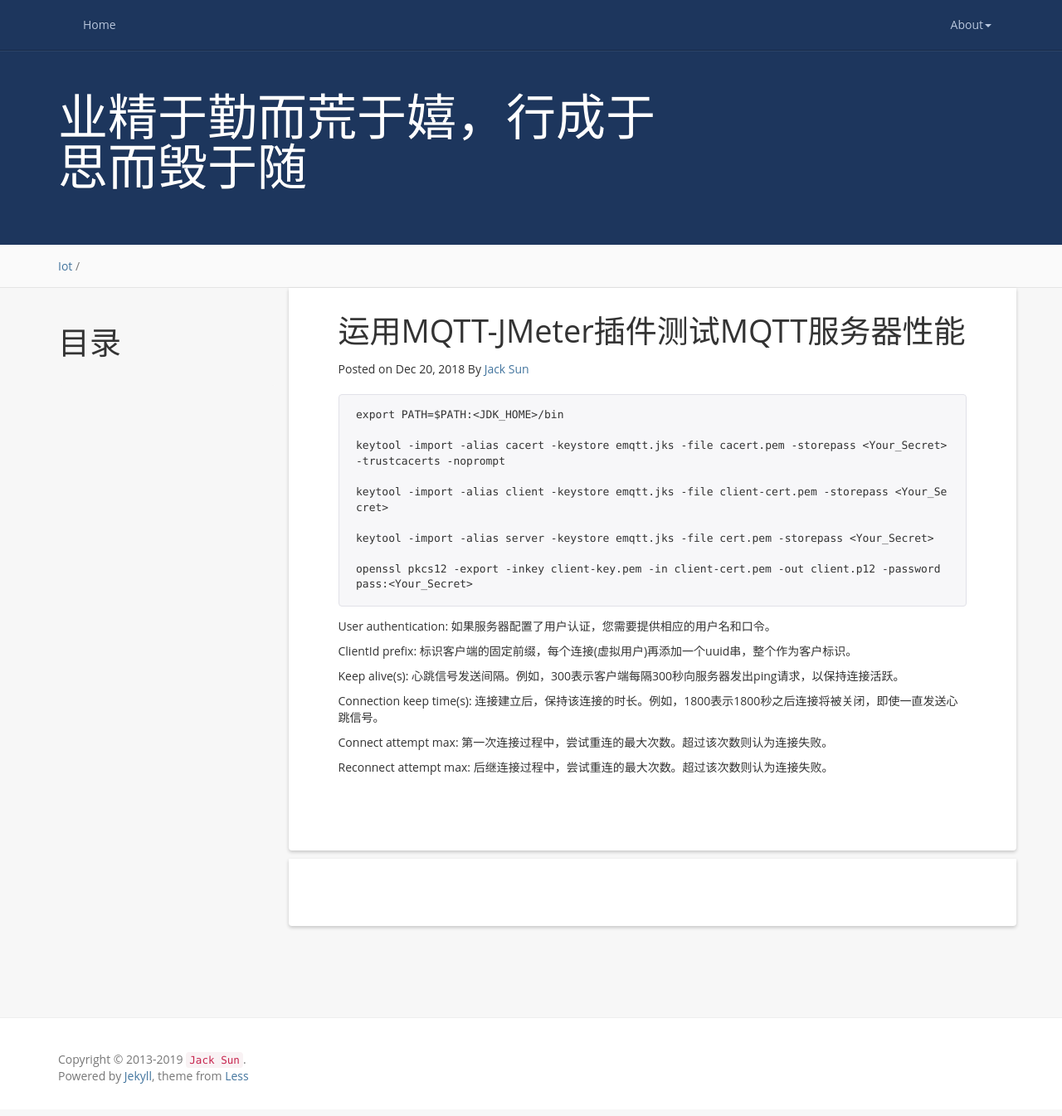
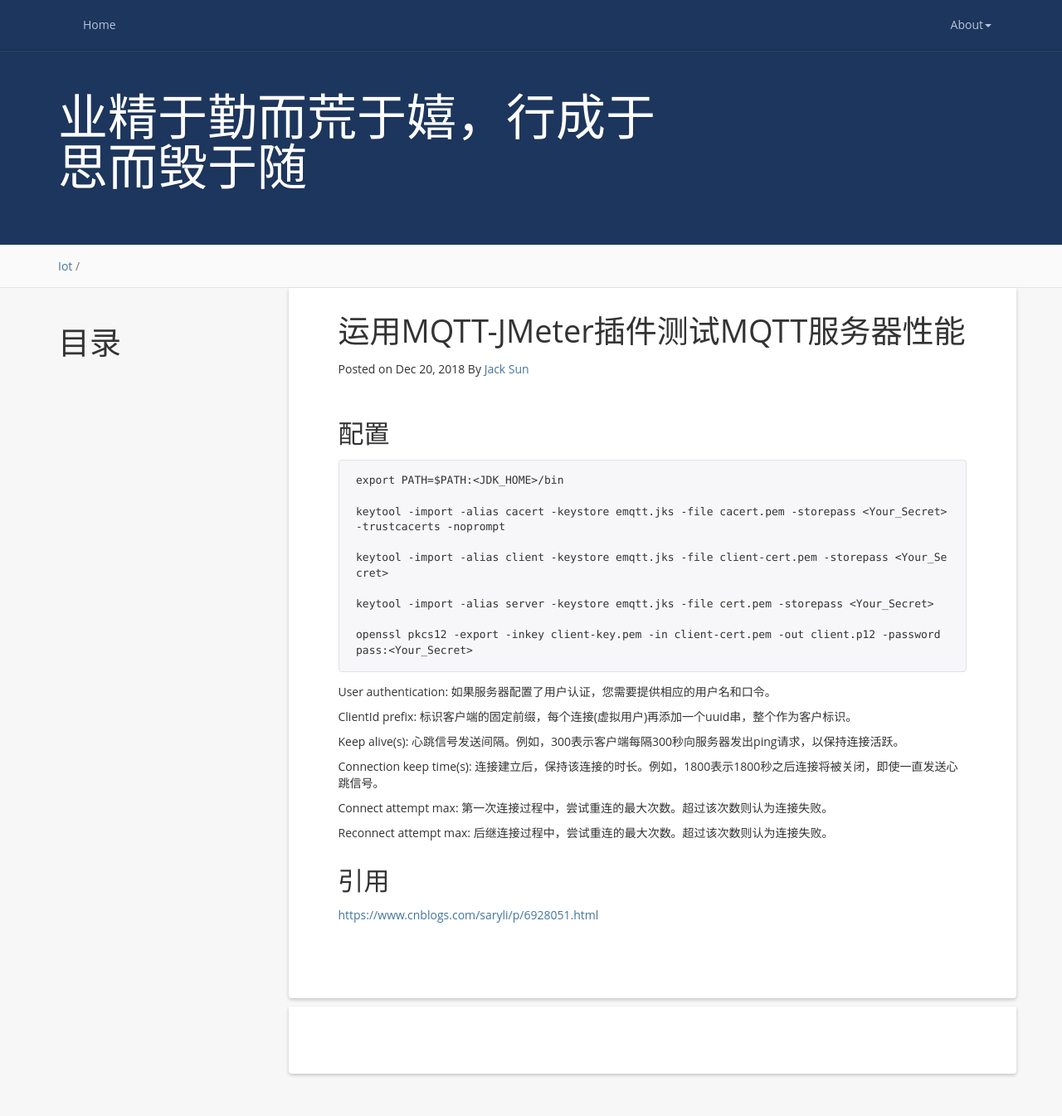
Before and after one commit to sunjiesh/sunjiesh.github.io, a Jekyll site: the page built from _posts/2018-12-20-MqttJmeter.md, in a window 1280 px wide and 1400 px high. Shown: the top 1345 px of the window at 83% size. Built offline with Jekyll 4.4.1, drawn with Linux system fonts in a browser that asks for light colours; comment, search, counter and statistics services are not loaded.

Commit message:
Update post

````diff
--- a/_posts/2018-12-20-MqttJmeter.md
+++ b/_posts/2018-12-20-MqttJmeter.md
@@ -4,6 +4,8 @@ title:  "运用MQTT-JMeter插件测试MQTT服务器性能"
 date:   2018-12-20 19:15:00 +0800
 categories: Iot
 ---
+
+## 配置
 
 ```shell
 export PATH=$PATH:<JDK_HOME>/bin
@@ -29,3 +31,7 @@ Connection keep time(s): 连接建立后，保持该连接的时长。例如，1
 Connect attempt max: 第一次连接过程中，尝试重连的最大次数。超过该次数则认为连接失败。
 
 Reconnect attempt max: 后继连接过程中，尝试重连的最大次数。超过该次数则认为连接失败。
+
+## 引用
+
+[https://www.cnblogs.com/saryli/p/6928051.html](https://www.cnblogs.com/saryli/p/6928051.html)
````
